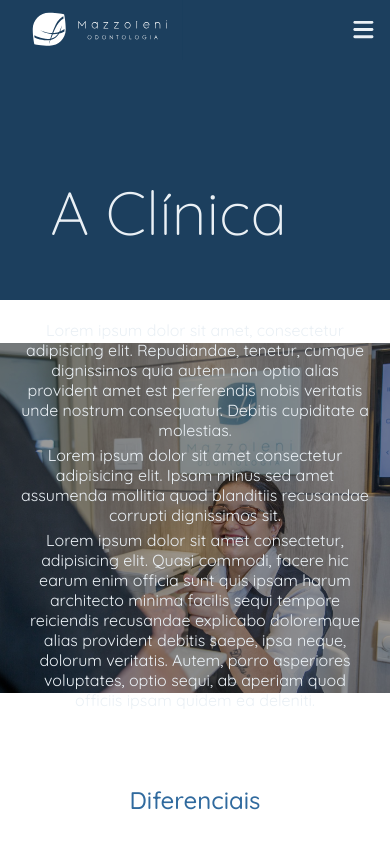
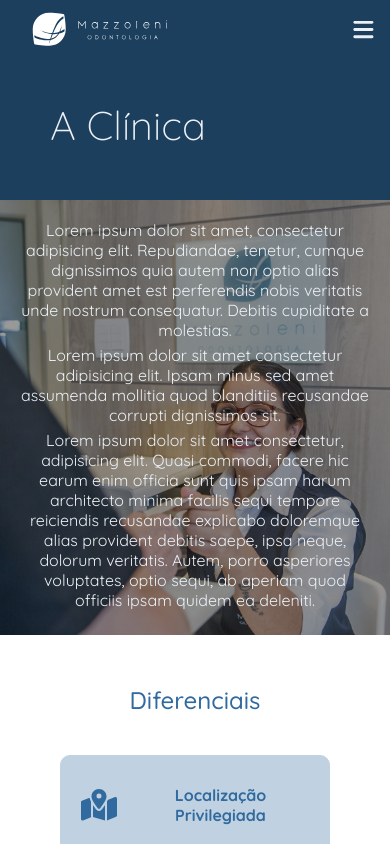
Before and after one commit to Henrique-mazzoleni/mazzoleniodontologia, a Next.js app: page /sobre in a window 390 px wide. Shown: the top 844 px of the page. Built offline with nearby package versions, Linux system fonts and the light colour scheme.

Commit message:
sobre section 100% responsive

```diff
--- a/styles/Description.module.css
+++ b/styles/Description.module.css
@@ -1,4 +1,5 @@
 .description {
+  position: relative;
   display: flex;
   align-items: center;
   min-height: 500px;
@@ -16,7 +17,7 @@
 .image::after {
   content: '';
   position: absolute;
-  background-image: linear-gradient(to right, transparent, #000);
+  background-image: linear-gradient(to right, transparent, #fff);
   inset: 0;
 }
 
@@ -50,7 +51,7 @@
   .image {
     position: absolute;
     z-index: -1;
-    height: 350px;
+    height: 100%;
     width: 100%;
   }
 
--- a/styles/Header.module.css
+++ b/styles/Header.module.css
@@ -1,15 +1,49 @@
 .header {
     background-color: var(--dark-color);
     color: var(--light-color);
-    height: 300px;
+    min-height: 300px;
     display: flex;
     align-items: flex-end;
     justify-content: center;
+    padding: 20px;
 }
 
 .header h1 {
     width: 940px;
-    margin: 50px;
+    margin: 140px 40px 40px;
     font-weight: 100;
     font-size: 3.8rem;
 }
+
+@media (max-width: 850px) {
+    .header {
+        min-height: 250px;
+    }
+
+    .header h1 {
+        font-size: 3rem;
+        margin: 100px 40px 40px;
+    }
+}
+
+@media (max-width: 650px) {
+    .header {
+        min-height: 190px;
+    }
+
+    .header h1 {
+        font-size: 2.5rem;
+        margin: 80px 30px 30px;
+    }
+}
+
+@media (max-width: 550px) {
+    .header {
+        min-height: 150px;
+    }
+
+    .header h1 {
+        font-size: 2.5rem;
+        margin: 80px 30px 30px;
+    }
+}
```
Also changed, not shown: styles/Profissionais/Bio.module.css (+28 -3 lines).
